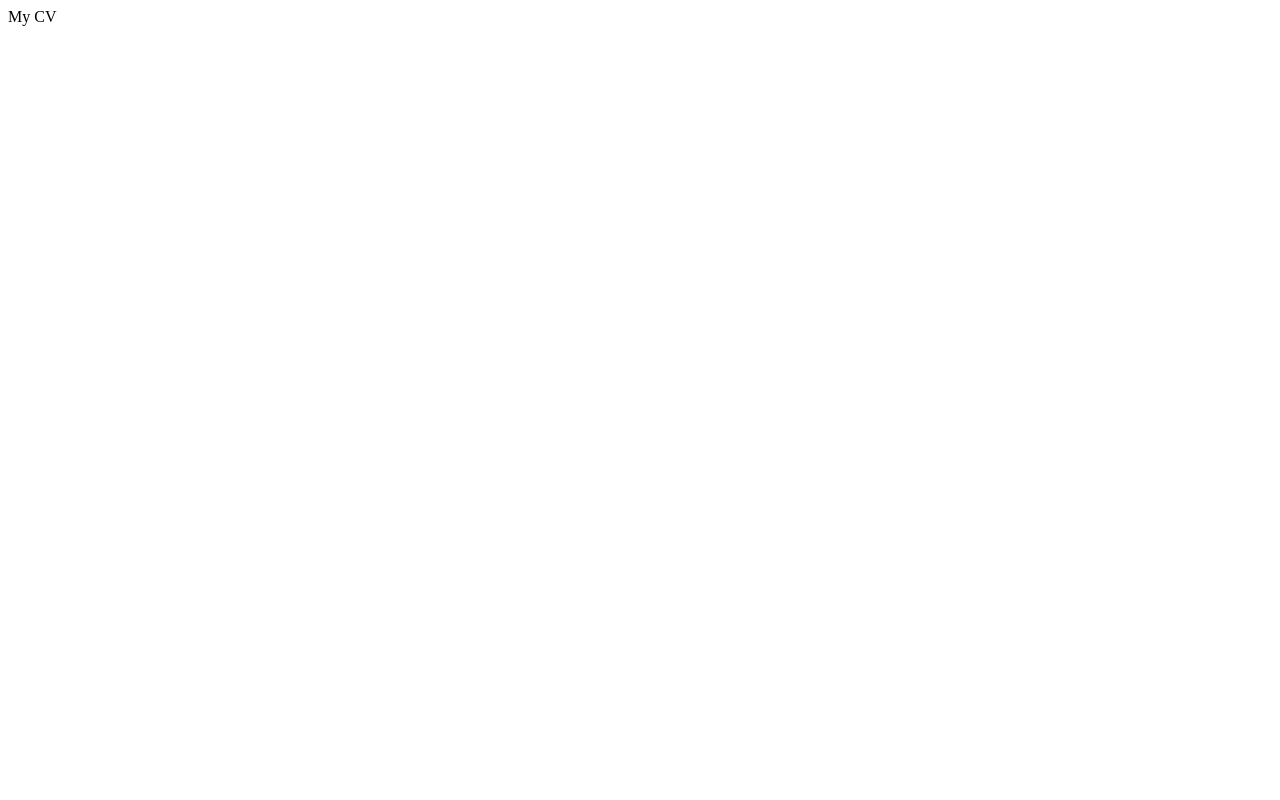
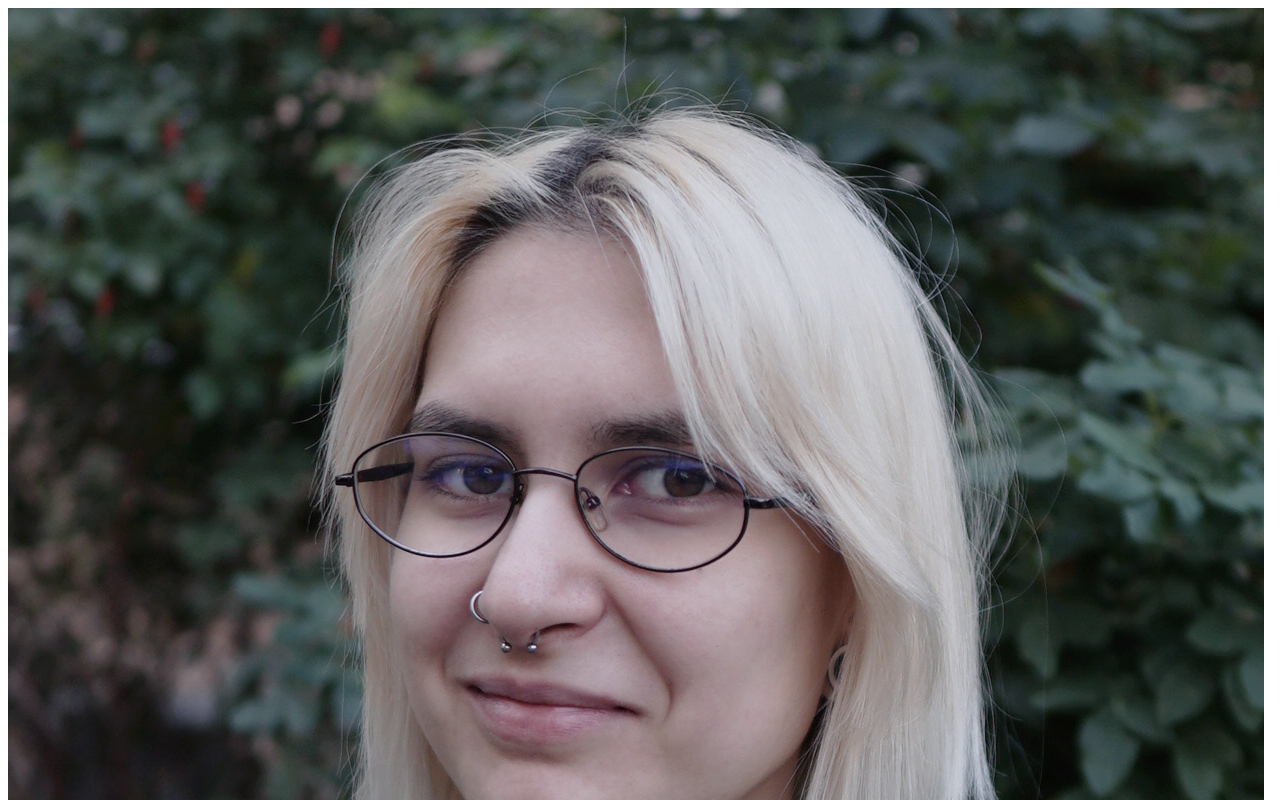
Before and after one commit to Ave-Mari/Mari-CV, a React app: page / in a window 1280 px wide. Shown: the top 800 px of the page. Built offline with nearby package versions, Linux system fonts and the light colour scheme; the HTML template or start-up script is replaced by a standard one.

Commit message:
add section with cv avatar

```diff
--- a/src/App.tsx
+++ b/src/App.tsx
@@ -1,8 +1,17 @@
 import * as React from 'react';
+//image
+import "./assets/cv-pic.jpg";
+//components
+import Section from './components/Section'
 
-
-export default function App() {
+const App: React.FC = () => {
   return (
-    <div>My CV</div>
+    <main>
+      <Section>
+        <img src={require("./assets/cv-pic.jpg")} alt='CV Picture' />
+      </Section>
+    </main>
   )
 }
+
+export default App;
```
